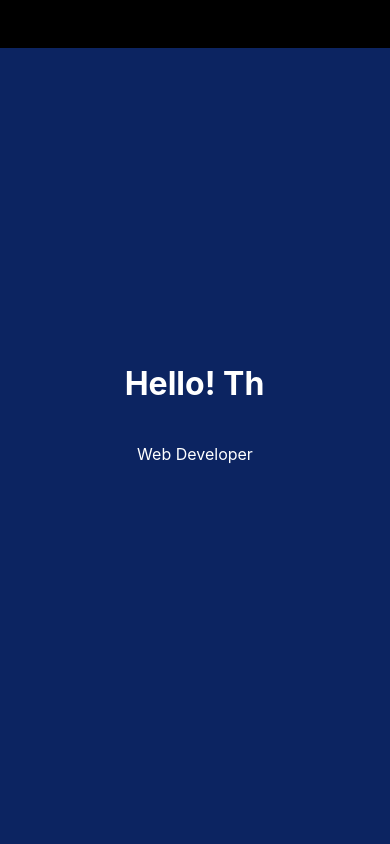
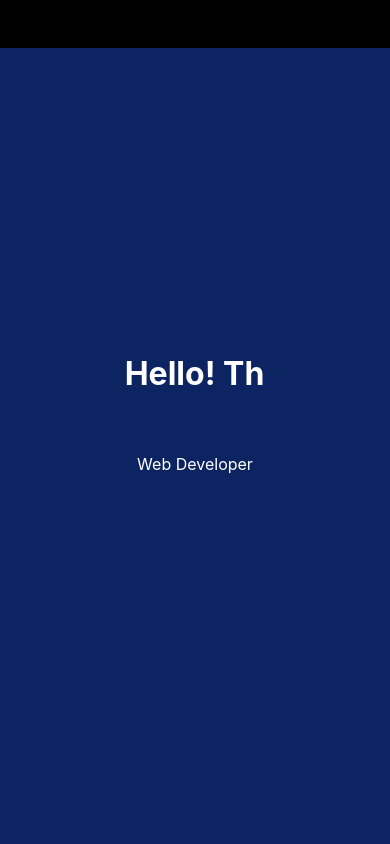
Before and after one commit to parkers116/homepage, a React (Create React App) app: page / in a window 390 px wide. Shown: the top 844 px of the page. Built offline with nearby package versions, Linux system fonts and the light colour scheme; the HTML template or start-up script is replaced by a standard one.

Commit message:
fix bugs on typewriter effect, add animation on mobile navbar

```diff
--- a/package.json
+++ b/package.json
@@ -1,6 +1,7 @@
 {
   "name": "homepage",
   "version": "0.1.0",
+  "homepage": "http://parkers116.github.io/react-gh-pages",
   "private": true,
   "dependencies": {
     "@testing-library/jest-dom": "^5.11.4",
@@ -11,6 +12,7 @@
     "@types/react": "^17.0.0",
     "@types/react-dom": "^17.0.0",
     "classnames": "^2.3.1",
+    "gh-pages": "^3.1.0",
     "node-sass": "^5.0.0",
     "react": "^17.0.2",
     "react-dom": "^17.0.2",
@@ -23,7 +25,9 @@
     "start": "react-scripts start",
     "build": "react-scripts build",
     "test": "react-scripts test",
-    "eject": "react-scripts eject"
+    "eject": "react-scripts eject",
+    "predeploy": "yarn build",
+    "deploy": "gh-pages -d build"
   },
   "eslintConfig": {
     "extends": [
--- a/src/components/FirstSection/index.scss
+++ b/src/components/FirstSection/index.scss
@@ -1,6 +1,9 @@
 .first-section {
   h1 {
     height: 42.4px;
+    margin-bottom: 42.4px;
+  }
+  .caret {
     border-right: 1px solid white;
     animation: caret-flash 1s step-start infinite;
   }
--- a/src/components/FirstSection/index.tsx
+++ b/src/components/FirstSection/index.tsx
@@ -57,7 +57,10 @@ const FirstSection = (props: FirstSectionProps) => {
 
   return (
     <div id="first-section" className="first-section section">
-      <h1>{displayString}</h1>
+      <h1>
+        {displayString}
+        <span className="caret"></span>
+      </h1>
       <p>Web Developer</p>
     </div>
   );
--- a/src/components/NavBar/index.scss
+++ b/src/components/NavBar/index.scss
@@ -65,6 +65,7 @@
       flex-direction: column;
       top: 3rem;
       left: 0;
+      opacity: 0;
 
       li {
         &:last-child {
@@ -86,6 +87,7 @@
 
     .nav-list-mobile-open {
       display: flex;
+      animation: drop-down 0.5s forwards;
     }
 
     .mobile-header-bg {
@@ -114,10 +116,22 @@
       border-bottom: 0.1rem solid #000;
       // border-bottom: 0.2rem solid #d63031;
       box-sizing: border-box;
+      z-index: 9;
 
       &:hover {
         background-color: #000;
       }
     }
+
+    @keyframes drop-down {
+      from {
+        transform: translateY(-200px);
+        opacity: 0;
+      }
+      to {
+        transform: translateY(0);
+        opacity: 1;
+      }
+    }
   }
 }
```
Also changed, not shown: 1 other file (tests, documents, lock files or other folders).
